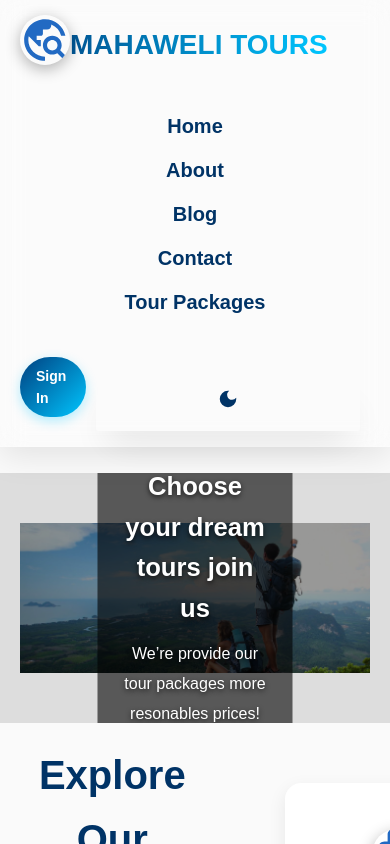
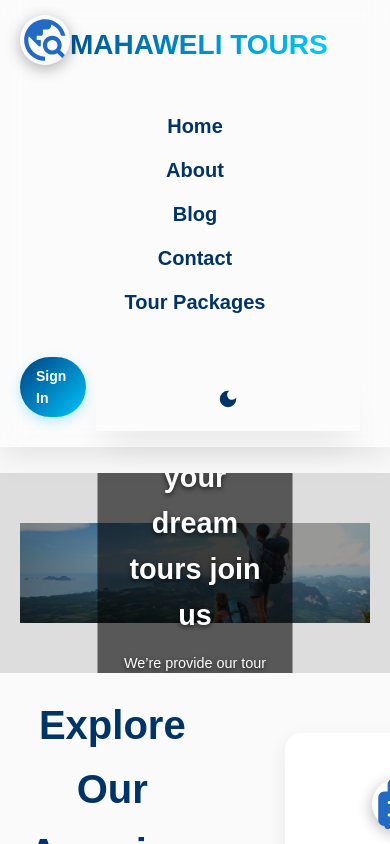
Before and after one commit to UmeshaTharindiBandara/SoftwareProject_Final, a React (Create React App) app in the folder client/: page /tour in a window 390 px wide. Shown: the top 844 px of the page. Built offline with nearby package versions, Linux system fonts and the light colour scheme; no server answers.

Commit message:
Added CSS responsiveness for mobile view

```diff
--- a/client/src/components/chat/Chat.css
+++ b/client/src/components/chat/Chat.css
@@ -1,76 +1,311 @@
-.chat-container {
-  padding: 24px;
-  border: 1px solid #ddd;
-  border-radius: 12px;
-  max-width: 600px;
-  margin: 40px auto;
-  background-color: #f5f7fa;
-  box-shadow: 0 4px 12px rgba(0, 0, 0, 0.05);
+/* General */
+body {
+  font-family: 'Arial', sans-serif;
+  line-height: 1.6;
+  margin: 0;
+  padding: 0;
+  color: #333;
+  background-color: #fafafa;
 }
 
-.chat-box {
-  max-height: 320px;
-  overflow-y: auto;
-  margin-bottom: 16px;
-  padding: 12px;
-  border: 1px solid #ccc;
-  border-radius: 10px;
-  background-color: #fff;
+/* Header Section */
+.header-image {
+  position: relative;
+  text-align: center;
+  color: white;
+  height: 350px; /* Reduced height */
+  overflow: hidden;
 }
 
-.chat-message {
-  margin-bottom: 12px;
-  line-height: 1.5;
-  font-size: 15px;
+.header-image img.top-banner {
+  width: 100%;
+  height: 100%;
+  object-fit: cover;
+  filter: brightness(60%);
+  transition: transform 0.3s ease-in-out;
 }
 
-.chat-input {
-  display: flex;
-  flex-direction: column;
-  gap: 12px;
+.header-image img.top-banner:hover {
+  transform: scale(1.1);
 }
 
-.input-wrapper {
-  display: flex;
-  align-items: center;
-  gap: 10px;
+.header-image .overlay-text {
+  position: absolute;
+  top: 50%;
+  left: 50%;
+  transform: translate(-50%, -50%);
+  text-shadow: 0 2px 5px rgba(0, 0, 0, 0.7);
+  background: rgba(0, 0, 0, 0.6);
+  padding: 10px 25px;
+  border-radius: 8px;
 }
 
-.chat-input input {
-  flex: 1;
-  padding: 12px;
-  border: 1px solid #ccc;
-  border-radius: 6px;
-  font-size: 15px;
-  transition: border-color 0.3s ease;
+.header-image .overlay-text h1 {
+  font-size: 2.5em;
+  font-weight: 700;
+  margin: 0;
 }
 
-.chat-input input:focus {
-  border-color: #007bff;
+.header-image .overlay-text p {
+  font-size: 1.1em;
+  margin: 10px 0 0;
+}
+
+/* Contacts Section */
+.contacts {
+  text-align: center;
+  background: linear-gradient(to right, #e0e0e0, #f9f9f9);
+  padding: 40px 20px;
+}
+
+.contact-title {
+  font-size: 2em;
+  color: #444;
+  margin-bottom: 15px;
+  font-weight: 600;
+}
+
+.contact-subtitle {
+  font-size: 1.1em;
+  color: #666;
+  margin-bottom: 25px;
+}
+
+.contact-grid {
+  display: grid;
+  grid-template-columns: repeat(auto-fit, minmax(280px, 1fr));
+  gap: 20px;
+  margin: 0 auto;
+  max-width: 1200px;
+  padding: 0 15px;
+}
+
+/* Contact Cards */
+.contact-card {
+  background: #fff;
+  border-radius: 12px;
+  box-shadow: 0 8px 18px rgba(0, 0, 0, 0.1);
+  padding: 18px;
+  transition: transform 0.3s ease, box-shadow 0.3s ease;
+  height: 250px;
+}
+
+.contact-card:hover {
+  transform: translateY(-8px);
+  box-shadow: 0 12px 30px rgba(0, 0, 0, 0.15);
+}
+
+.contact-card h3 {
+  margin-bottom: 12px;
+  font-size: 1.4em;
+  font-weight: 600;
+  color: #333;
+}
+
+.contact-card .icon-container {
+  font-size: 2.5em;
+  color: #0056b3;
+  margin-bottom: 12px;
+}
+
+.contact-card p {
+  color: #777;
+  font-size: 0.95em;
+}
+
+.contact-card a {
+  color: #0056b3;
+  text-decoration: none;
+  transition: color 0.3s ease;
+}
+
+.contact-card a.button {
+  display: inline-block;
+  padding: 10px 18px;
+  background-color: linear-gradient(90deg, #004080, #00c6ff);
+  color: white;
+  border-radius: 5px;
+  margin-top: 12px;
+  transition: background-color 0.3s ease;
+}
+
+.contact-card a.button:hover {
+  background-color: linear-gradient(90deg, #004080, #00c6ff);
+}
+
+/* Social Media */
+.social-icons a {
+  font-size: 1.8em;
+  margin: 0 12px;
+  color: #333;
+  transition: color 0.3s ease-in-out;
+}
+
+.social-icons a:hover {
+  color: linear-gradient(90deg, #004080, #00c6ff);
+}
+
+/* Improved Button Styles */
+.button {
+  padding: 10px 20px;
+  background: linear-gradient(90deg, #004080, #00c6ff);
+  color: white;
+  border-radius: 5px;
+  text-decoration: none;
+  font-weight: 500;
+  transition: background-color 0.3s ease, transform 0.3s ease;
+}
+
+.button:hover {
+  background: linear-gradient(90deg, #004080, #00c6ff);
+  transform: scale(1.05);
+}
+
+.button:focus {
   outline: none;
 }
 
-.chat-input button {
-  background-color: #007bff;
-  color: white;
-  border: none;
-  border-radius: 6px;
-  cursor: pointer;
-  padding: 10px 16px;
-  font-weight: 500;
-  transition: background-color 0.3s ease;
+/* FAQ Section */
+.faq-section {
+  background-color: #f4f7fc;
+  padding: 40px 20px;
 }
 
-.chat-input button:hover {
-  background-color: #0056b3;
+.faq-section h2 {
+  text-align: center;
+  font-size: 2.5em;
+  margin-bottom: 20px;
 }
 
-.user-icon,
-.send-icon {
-  font-size: 20px;
-  color: #007bff;
+.faq-section .faq-item {
+  background-color: #fff;
+  padding: 15px;
+  margin-bottom: 10px;
+  border-radius: 8px;
+  box-shadow: 0 4px 8px rgba(0, 0, 0, 0.1);
+  cursor: pointer;
+  transition: transform 0.3s ease, box-shadow 0.3s ease;
 }
 
-input::placeholder {
-  color: #aaa;
+.faq-section .faq-item:hover {
+  transform: translateY(-5px);
+  box-shadow: 0 8px 15px rgba(0, 0, 0, 0.15);
 }
+
+.faq-section .faq-item h4 {
+  font-size: 1.3em;
+  margin-bottom: 8px;
+}
+
+.faq-section .faq-item p {
+  color: #555;
+  font-size: 0.95em;
+}
+
+/* Media Queries for Responsiveness */
+@media (max-width: 768px) {
+  /* Header Section */
+  .header-image {
+    height: 250px;
+  }
+
+  .header-image .overlay-text h1 {
+    font-size: 2em;
+  }
+
+  .header-image .overlay-text p {
+    font-size: 1em;
+  }
+
+  /* Contact Section */
+  .contact-title {
+    font-size: 1.6em;
+  }
+
+  .contact-subtitle {
+    font-size: 1em;
+  }
+
+  .contact-card {
+    height: auto;
+  }
+
+  .contact-card h3 {
+    font-size: 1.2em;
+  }
+
+  .contact-card .icon-container {
+    font-size: 2em;
+  }
+
+  .contact-card p {
+    font-size: 0.9em;
+  }
+
+  .button {
+    padding: 8px 16px;
+    font-size: 0.9em;
+  }
+
+  /* FAQ Section */
+  .faq-section h2 {
+    font-size: 2em;
+  }
+
+  .faq-section .faq-item h4 {
+    font-size: 1.1em;
+  }
+
+  .faq-section .faq-item p {
+    font-size: 0.9em;
+  }
+}
+
+@media (max-width: 480px) {
+  /* Header Section */
+  .header-image {
+    height: 200px;
+  }
+
+  .header-image .overlay-text h1 {
+    font-size: 1.8em;
+  }
+
+  .header-image .overlay-text p {
+    font-size: 0.9em;
+  }
+
+  /* Contact Section */
+  .contact-title {
+    font-size: 1.4em;
+  }
+
+  .contact-subtitle {
+    font-size: 0.9em;
+  }
+
+  .contact-card h3 {
+    font-size: 1.1em;
+  }
+
+  .contact-card .icon-container {
+    font-size: 1.8em;
+  }
+
+  .contact-card p {
+    font-size: 0.85em;
+  }
+
+  /* FAQ Section */
+  .faq-section h2 {
+    font-size: 1.8em;
+  }
+
+  .faq-section .faq-item h4 {
+    font-size: 1em;
+  }
+
+  .faq-section .faq-item p {
+    font-size: 0.85em;
+  }
+}
```
